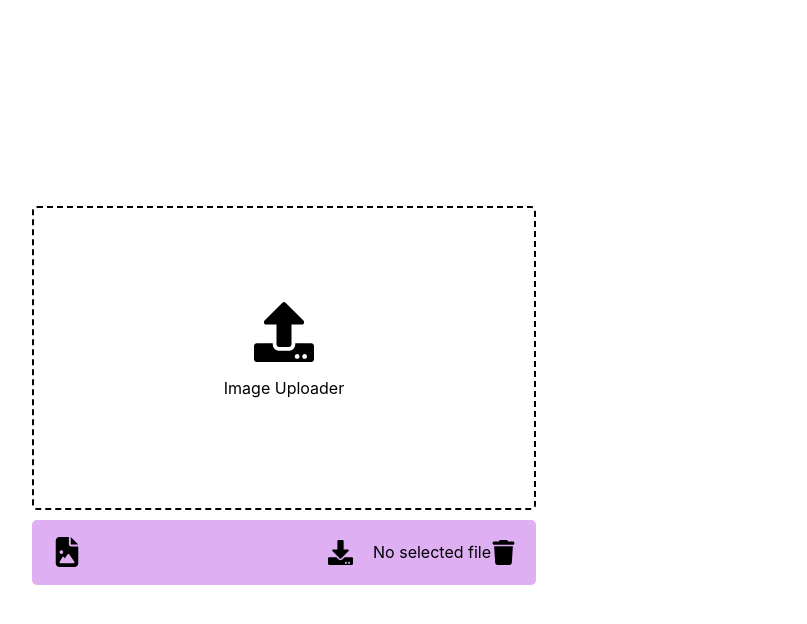
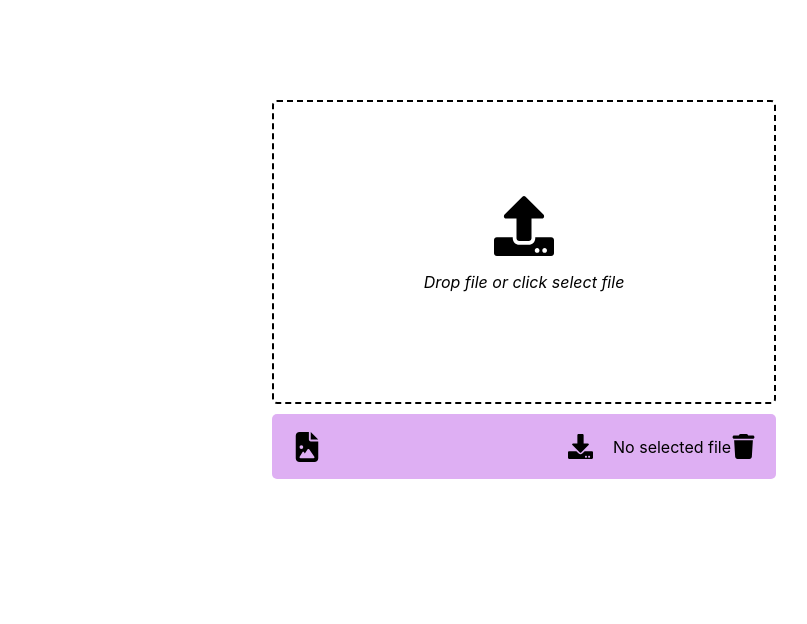
Before and after one commit to SumeyraSeyma/React-online-image-sizer, a React (Create React App) app in the folder onlineimagesizer/: page / in a window 1280 px wide. Shown: the top 624 px of the page, without its empty margins (116-923 px from the left). Built offline with nearby package versions, Linux system fonts and the light colour scheme.

Commit message:
update style pages

```diff
--- a/onlineimagesizer/src/App.css
+++ b/onlineimagesizer/src/App.css
@@ -1,7 +1,7 @@
-body{
-  width: 100vh;
-  height: 100vh;
-  display: flex;
-  justify-content: center;
-  align-items: center;
+.App{
+    text-align: center;
+    display: flex;
+    align-items: center;
+    justify-content: center;
+    margin-top: 100px;
 }
--- a/onlineimagesizer/src/components/Uploader/Uploader.css
+++ b/onlineimagesizer/src/components/Uploader/Uploader.css
@@ -31,3 +31,7 @@
     cursor: pointer;
     margin-right: 10px;
 }
+
+.droppp{
+    font-style: italic;
+}
--- a/onlineimagesizer/src/components/Uploader/Uploader.js
+++ b/onlineimagesizer/src/components/Uploader/Uploader.js
@@ -13,6 +13,7 @@ function Uploader() {
     const [image,setImage] = useState(null)
     const [fileName,setFileName] = useState('No selected file')
     const [isDisabled,setIsDisabled] = useState(false)
+    const [isDownDisabled,setIsDownDisabled] = useState(false)
 
     const canvasRef = useRef(null); // Canvas referansı oluşturuldu
 
@@ -153,6 +154,7 @@ function Uploader() {
                 draggable: true,
                 progress: undefined,});
         } else{
+            setIsDownDisabled(true);
             toast.error('No image available to download', {
                 position: 'bottom-right',
                 autoClose: 2000,
@@ -174,7 +176,7 @@ function Uploader() {
         ):(
         <>
             <FaUpload  size={60}/>
-            <p>Image Uploader</p>
+            <p className='droppp'>Drop file or click select file</p>
         </>
         )}
 
@@ -184,7 +186,8 @@ function Uploader() {
             <FaFileImage  size={30}/>
             <span className='upload-content'>
             <>
-            <FaDownload onClick={downloadImage} size={25} disabled={!image} className="download-button"/>
+            <FaDownload style={{cursor: !isDownDisabled ? 'not-allowed' : 'pointer',}}
+            onClick={downloadImage} size={25} disabled={!image} className="download-button"/>
             </>
                 {fileName}
                 <FaTrash
```
